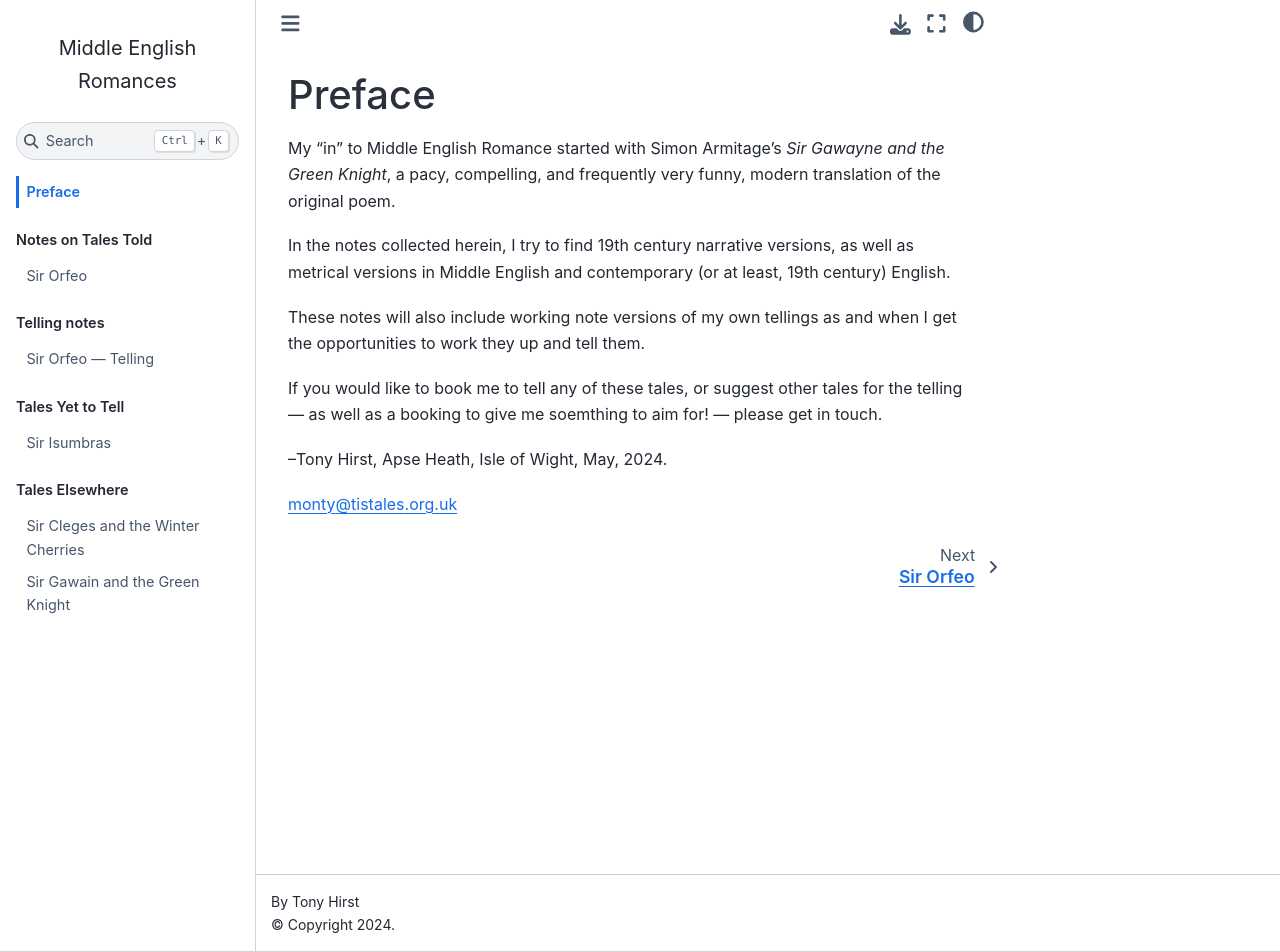
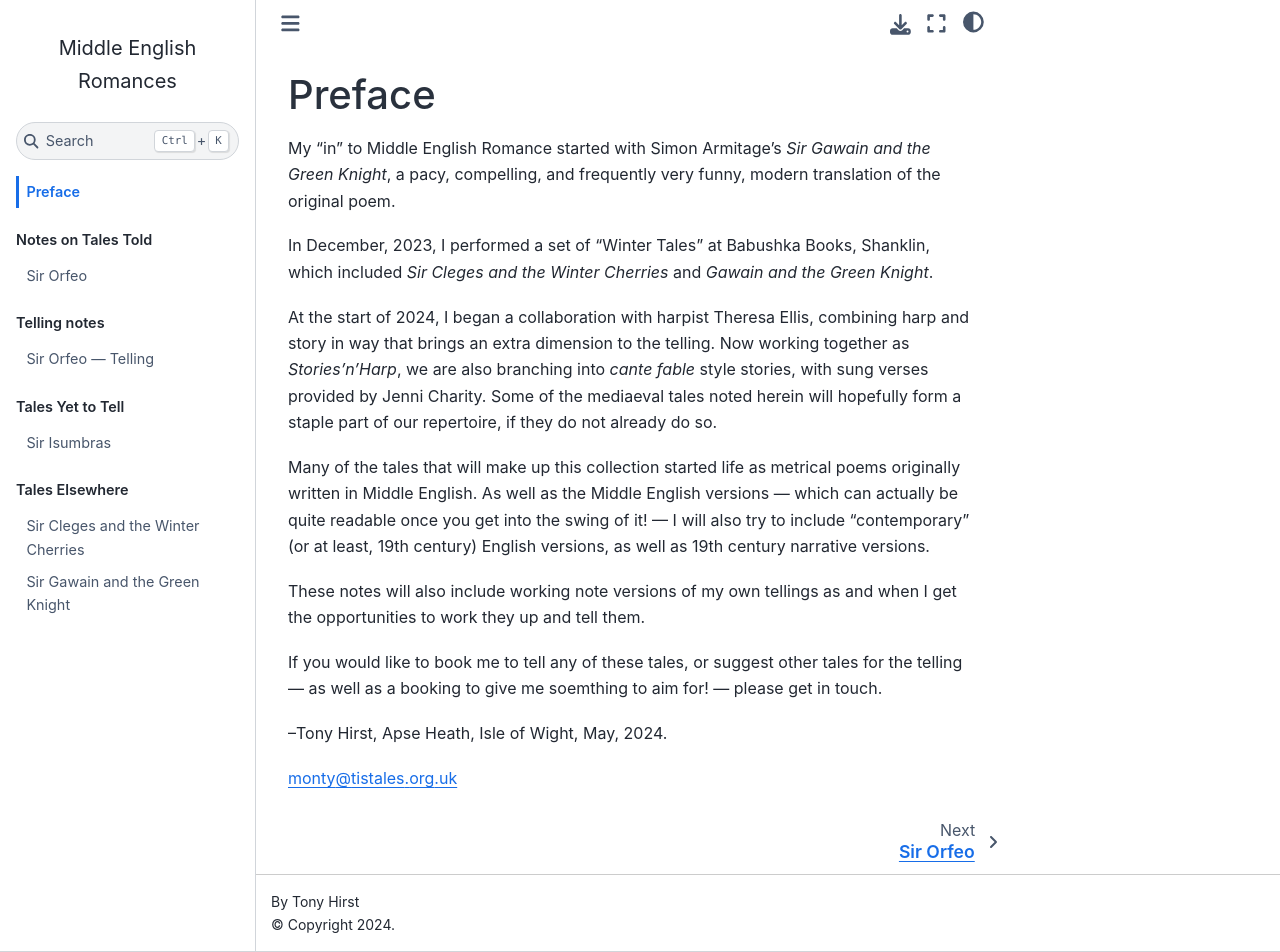
Before and after one commit to psychemedia/middle-english-romances, a Jupyter Book: the page built from preface.md, in a window 1280 px wide and 952 px high. Built offline with Jupyter Book 1.0.4 settings and Sphinx 7.4.7 and the Sphinx Book theme 1.1.4, drawn with Linux system fonts in a browser that asks for light colours.

Commit message:
Update preface.md

```diff
--- a/preface.md
+++ b/preface.md
@@ -1,8 +1,12 @@
 # Preface
 
-My "in" to Middle English Romance started with Simon Armitage's *Sir Gawayne and the Green Knight*, a pacy, compelling, and frequently very funny, modern translation of the original poem.
+My "in" to Middle English Romance started with Simon Armitage's *Sir Gawain and the Green Knight*, a pacy, compelling, and frequently very funny, modern translation of the original poem.
 
-In the notes collected herein, I try to find 19th century narrative versions, as well as metrical versions in Middle English and contemporary (or at least, 19th century) English.
+In December, 2023, I performed a set of "Winter Tales" at Babushka Books, Shanklin, which included *Sir Cleges and the Winter Cherries* and *Gawain and the Green Knight*.
+
+At the start of 2024, I began a collaboration with harpist Theresa Ellis, combining harp and story in way that brings an extra dimension to the telling. Now working together as *Stories'n'Harp*, we are also branching into *cante fable* style stories, with sung verses provided by Jenni Charity. Some of the mediaeval tales noted herein will hopefully form a staple part of our repertoire, if they do not already do so.
+
+Many of the tales that will make up this collection started life as metrical poems originally written in Middle English. As well as the Middle English versions — which can actually be quite readable once you get into the swing of it! — I will also try to include "contemporary" (or at least, 19th century) English versions, as well as 19th century narrative versions.
 
 These notes will also include working note versions of my own tellings as and when I get the opportunities to work they up and tell them.
 
```
